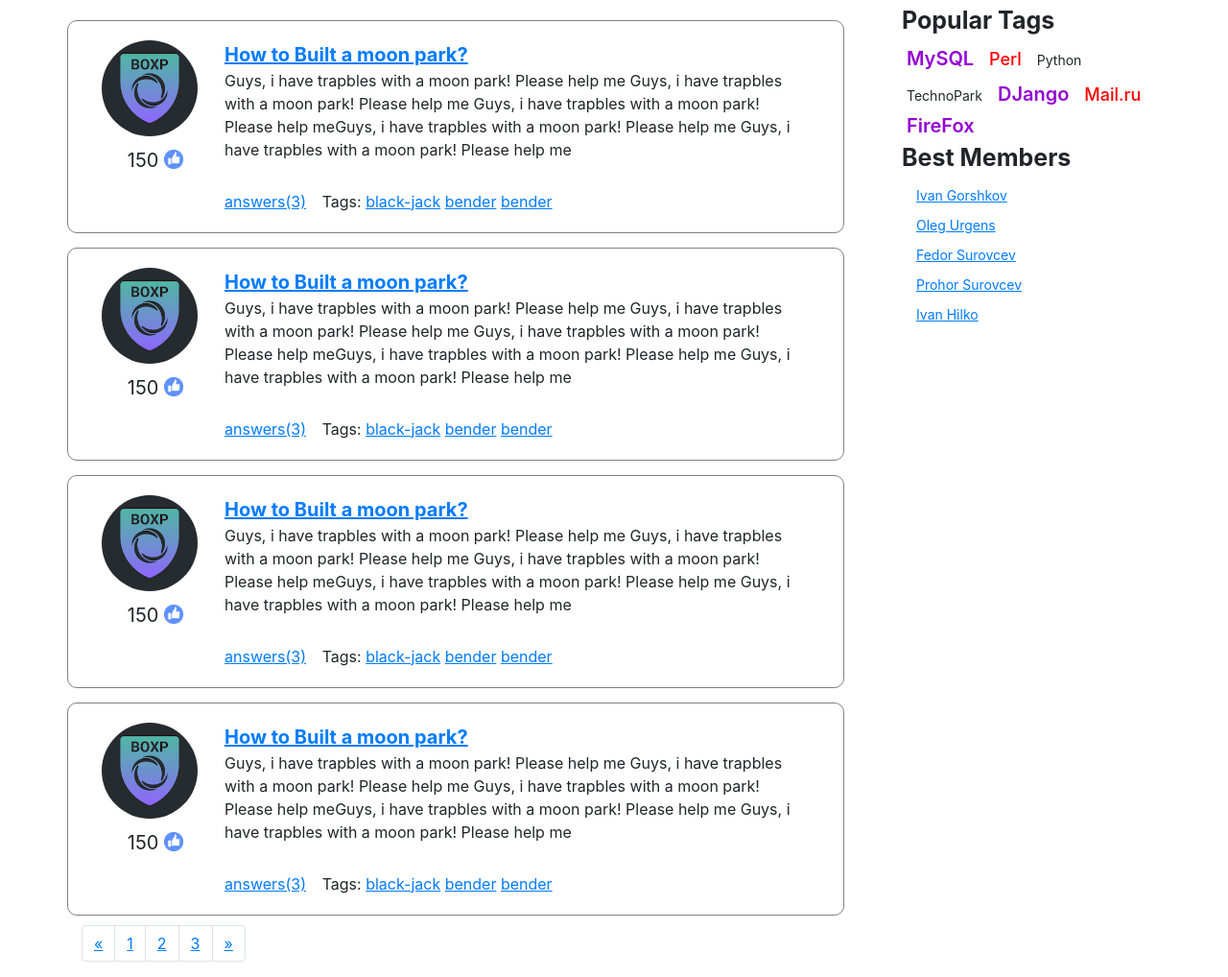
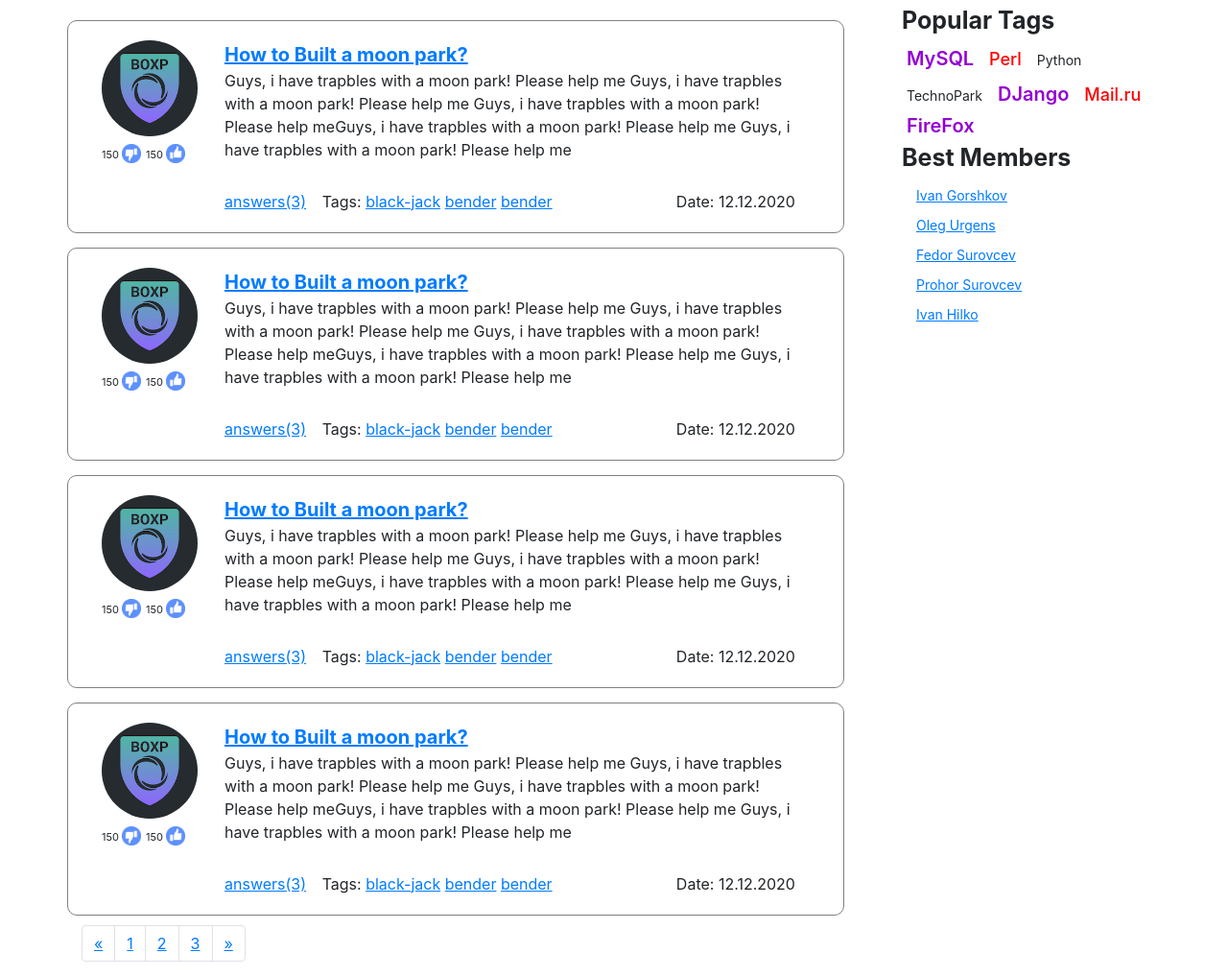
Before and after one commit to IvanGorshkov/WebDJangoTP, a Django app: page / in a window 1280 px wide. Shown: the part 112-1130 px from the top of the page at 96% size. Run offline with Django 3.2, Linux system fonts and the light colour scheme; some libraries are stand-ins or nearby versions.

Commit message:
Исправил ошибки в шаблонах

```diff
--- a/app/views.py
+++ b/app/views.py
@@ -27,7 +27,7 @@ def settings(request):
 def register(request):
     return render(request, 'register.html', {})
 
-def question(request):
+def new_question(request):
     return render(request, 'question.html', {})
 
 def hot(request):
--- a/askme/urls.py
+++ b/askme/urls.py
@@ -22,10 +22,10 @@ urlpatterns = [
     path('', views.index, name='index'),
     path('settings/', views.settings),
     path('tag/<slug:tag>/', views.tag, name='hot'),
-    path('question/<int:id>/', views.question, name='question_number'),
+    path('question/<int:id>/', views.question, name='question'),
     path('login/', views.login, name='login'),
     path('settings/', views.settings, name='settings'),
     path('register/', views.register, name='register'),
-    path('question/', views.question, name='question'),
+    path('new_question/', views.new_question, name='new_question'),
     path('hot/', views.hot, name='hot')
 ]
--- a/static/css/my_css.css
+++ b/static/css/my_css.css
@@ -49,7 +49,7 @@ code {
 	margin-left: 0px;
 	text-align: right;
 	max-width: 100px;
-	font-size: 20px;
+	font-size: 11px;
 }
 
 .type-question {
@@ -193,3 +193,17 @@ form {
 	min-height: 100px;
 	max-height: 200px;
 }
+
+.like-span {
+	margin-right: 5px;
+}
+
+.date {
+    text-align: right;
+}
+
+.date-answer {
+    margin-top: 10px;
+    text-align: center;
+    font-size: 15px;
+}
--- a/templates/inc/one_answer.html
+++ b/templates/inc/one_answer.html
@@ -1,10 +1,13 @@
 {% load static %}
+
 <div class="row answer-box">
 <div class="col-2">
   <img class="question-img" src=" {% static "img/180.png" %}" />
   <div class="row likes">
-        <span class="col-12"> 10  <img class="question-like" src=" {% static "img/like.png" %}"/> </span>
+    <span class="like-span"> 150  <img class="question-like" src = "{% static "img/disslike.png" %}"/></span>
+    <span class="like-span"> 150  <img class="question-like" src = "{% static "img/like.png" %}"/> </span>
   </div>
+  <div class="row date-answer"> Date: 12.12.2020 </div>
 </div>
 <div class="col-10">
   <div class="question-text">Gues with a moon park! Please help meGues with a moon park! Please help meGues with a moon park! Please help meGues with a moon park! Please help meGues with a moon park! Please help me</div>
--- a/templates/inc/one_guestion.html
+++ b/templates/inc/one_guestion.html
@@ -4,7 +4,8 @@
     <div class="col-2">
       <img class="question-img" src=" {% static "img/180.png" %}" />
       <div class="row likes">
-        <span class="col-12"> 150  <img class="question-like" src=" {% static "img/like.png" %}"/> </span>
+        <span class="like-span"> 150  <img class="question-like" src=" {% static "img/disslike.png" %}"/></span>
+        <span class="like-span"> 150  <img class="question-like" src=" {% static "img/like.png" %}"/> </span>
       </div>
     </div>
     <div class="col-10">
@@ -12,11 +13,12 @@
       <div class="question-text">Guys, i have trapbles with a moon park! Please help me Guys, i have trapbles with a moon park! Please help me Guys, i have trapbles with a moon park! Please help meGuys, i have trapbles with a moon park! Please help me Guys, i have trapbles with a moon park! Please help me</div>
       <div class="row question-footer">
         <div class="col-2 question-aswers"><a href="#">answers(3)</a></div>
-        <div class="col-10 question-tags"> Tags:
+        <div class="col-5 question-tags"> Tags:
           <a href="#">black-jack</a>
           <a href="#">bender</a>
           <a href="#">bender</a>
         </div>
+        <div class="col-5 date"> Date: 12.12.2020 </div>
       </div>
-    </div>
+  </div>
 </div>
--- /dev/null
+++ b/templates/inc/pagination.html
@@ -0,0 +1,18 @@
+{% load static %}
+<nav aria-label="Page navigation example">
+    <ul class="pagination">
+      <li class="page-item">
+        <a class="page-link" href="#" aria-label="Previous">
+          <span aria-hidden="true">&laquo;</span>
+        </a>
+      </li>
+      <li class="page-item"><a class="page-link" href="#">1</a></li>
+      <li class="page-item"><a class="page-link" href="#">2</a></li>
+      <li class="page-item"><a class="page-link" href="#">3</a></li>
+      <li class="page-item">
+        <a class="page-link" href="#" aria-label="Next">
+          <span aria-hidden="true">&raquo;</span>
+        </a>
+      </li>
+    </ul>
+</nav>
--- a/templates/index.html
+++ b/templates/index.html
@@ -5,25 +5,11 @@
     <div class="col-3">New Question</div>
     <div class="col-4 hot-questions"><a href="#">Hot Question</a></div>
 </div>
+
     {% include 'inc/one_guestion.html' %}
     {% include 'inc/one_guestion.html' %}
     {% include 'inc/one_guestion.html' %}
     {% include 'inc/one_guestion.html' %}
-<nav aria-label="Page navigation example">
-    <ul class="pagination">
-      <li class="page-item">
-        <a class="page-link" href="#" aria-label="Previous">
-          <span aria-hidden="true">&laquo;</span>
-        </a>
-      </li>
-      <li class="page-item"><a class="page-link" href="#">1</a></li>
-      <li class="page-item"><a class="page-link" href="#">2</a></li>
-      <li class="page-item"><a class="page-link" href="#">3</a></li>
-      <li class="page-item">
-        <a class="page-link" href="#" aria-label="Next">
-          <span aria-hidden="true">&raquo;</span>
-        </a>
-      </li>
-    </ul>
-  </nav>
+
+    {% include 'inc/pagination.html' %}
 {% endblock content %}
--- a/templates/question.html
+++ b/templates/question.html
@@ -15,7 +15,7 @@
     <div class="form-group row">
       <label for="inputText" class="col-sm-1 col-form-label">Text</label>
       <div class="col-sm-10">
-        <textarea type="textarea" class="form-control" id="inputText"></textarea>
+        <textarea type="textarea" class="form-control textarea-text" id="inputText"></textarea>
       </div>
     </div>
 
```
Also changed, not shown: templates/answer.html (+2 -20 lines), templates/hot.html (+1 -17 lines), templates/inc/question_answer.html (added, +22 -0 lines), static/img/disslike.png (added). Lines whose indentation alone changed are shown as unchanged.
